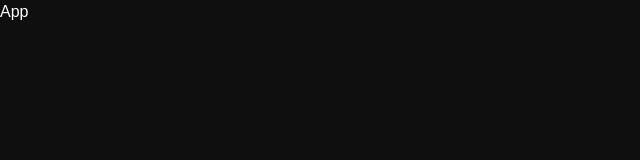
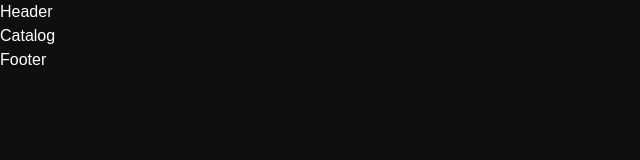
Before and after one commit to EkaterinaYurchyk2022/movies, a React (Create React App) app: page /1 in a window 1280 px wide. Shown: the top 160 px of the page, without its empty margins (0-640 px from the left). Built offline with nearby package versions, Linux system fonts and the light colour scheme.

Commit message:
feat: header, footer, home page, routing chore: lower rrd version

```diff
--- a/src/App.js
+++ b/src/App.js
@@ -1,11 +1,26 @@
+import 'swiper/swiper.min.css';
+import './assets/boxicons-2.0.7/css/boxicons.min.css';
 import './App.scss';
 
+import {BrowserRouter, Route } from "react-router-dom";
+
+import Header from "./components/header/Header";
+import Footer from "./components/footer/Footer";
+
+import Routes from "./config/Routes";
+
 function App() {
-  return (
-    <div>
-      App
-    </div>
-  );
+    return (
+        <BrowserRouter>
+                <Route  render={props => (
+                    <>
+                        <Header {...props}/>
+                        <Routes/>
+                        <Footer/>
+                    </>
+                    )}/>
+        </BrowserRouter>
+    );
 }
 
 export default App;
--- /dev/null
+++ b/src/components/footer/Footer.jsx
@@ -0,0 +1,11 @@
+import React from 'react';
+
+const Footer = () => {
+    return (
+        <div>
+            Footer
+        </div>
+    );
+};
+
+export default Footer;
--- /dev/null
+++ b/src/components/header/Header.jsx
@@ -0,0 +1,11 @@
+import React from 'react';
+
+const Header = () => {
+    return (
+        <div>
+            Header
+        </div>
+    );
+};
+
+export default Header;
--- /dev/null
+++ b/src/config/Routes.jsx
@@ -0,0 +1,34 @@
+import React from 'react';
+
+import { Route } from 'react-router-dom';
+
+import Home from "../pages/Home";
+import Catalog from "../pages/Catalog";
+import Detail from "../pages/Detail";
+import Switch from "react-router-dom/es/Switch";
+
+const Routes = () => {
+    return (
+        <Switch>
+            <Route
+                path='/:category/search/:keyword'
+                component={Catalog}
+            />
+            <Route
+                path='/:category/:id'
+                component={Detail}
+            />
+            <Route
+                path='/:category'
+                component={Catalog}
+            />
+            <Route
+                path='/'
+                exact
+                component={Home}
+            />
+        </Switch>
+    );
+};
+
+export default Routes;
--- a/src/index.js
+++ b/src/index.js
@@ -1,8 +1,10 @@
 import React from 'react';
-import ReactDOM from 'react-dom/client';
+import ReactDOM from 'react-dom';
 import App from './App';
 
-const root = ReactDOM.createRoot(document.getElementById('root'));
-root.render(
-    <App />
+ReactDOM.render(
+    <React.StrictMode>
+        <App />
+    </React.StrictMode>,
+    document.getElementById('root')
 );
--- /dev/null
+++ b/src/pages/Catalog.jsx
@@ -0,0 +1,11 @@
+import React from 'react';
+
+const Catalog = () => {
+    return (
+        <div>
+            Catalog
+        </div>
+    );
+};
+
+export default Catalog;
--- /dev/null
+++ b/src/pages/Detail.jsx
@@ -0,0 +1,11 @@
+import React from 'react';
+
+const Detail = () => {
+    return (
+        <div>
+            Detail
+        </div>
+    );
+};
+
+export default Detail;
--- /dev/null
+++ b/src/pages/Home.jsx
@@ -0,0 +1,11 @@
+import React from 'react';
+
+const Home = () => {
+    return (
+        <div>
+            Home
+        </div>
+    );
+};
+
+export default Home;
```
Also changed, not shown: package.json (+12 -12 lines), 1 other file (tests, documents, lock files or other folders).
